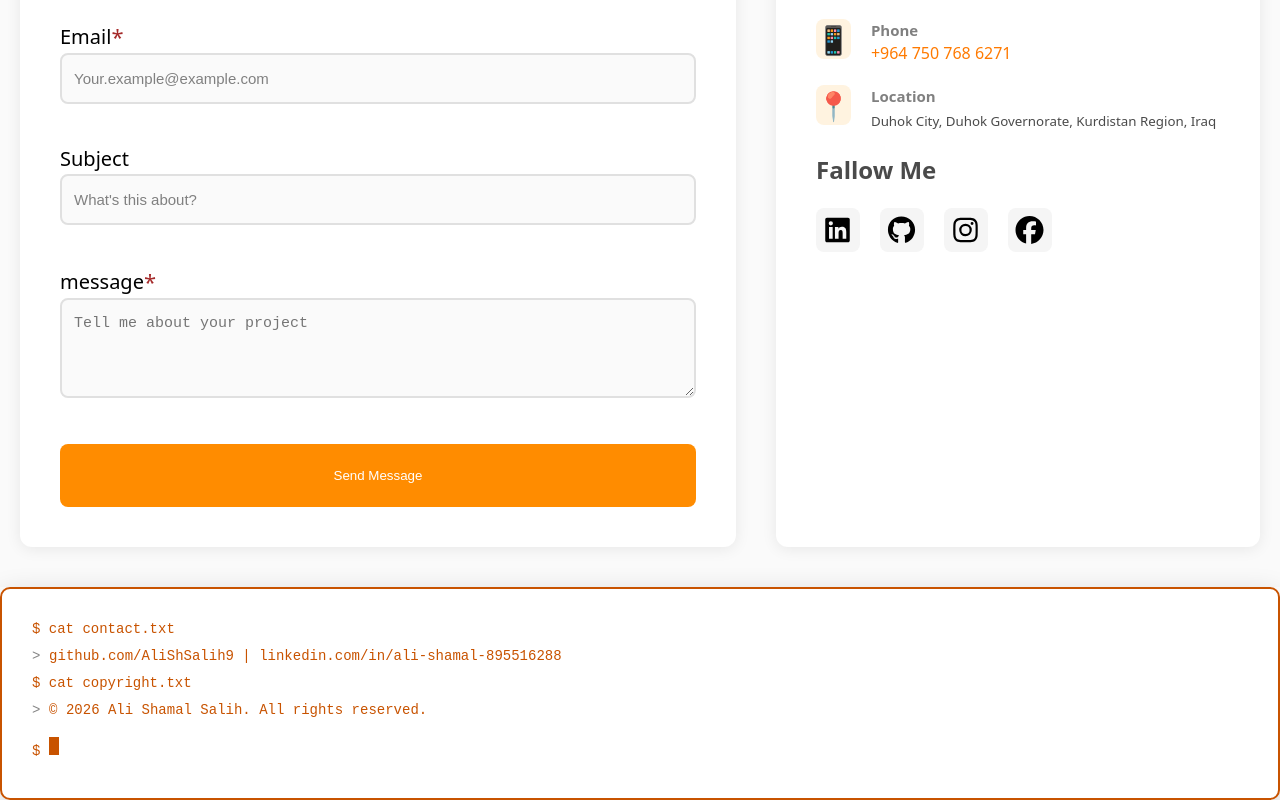
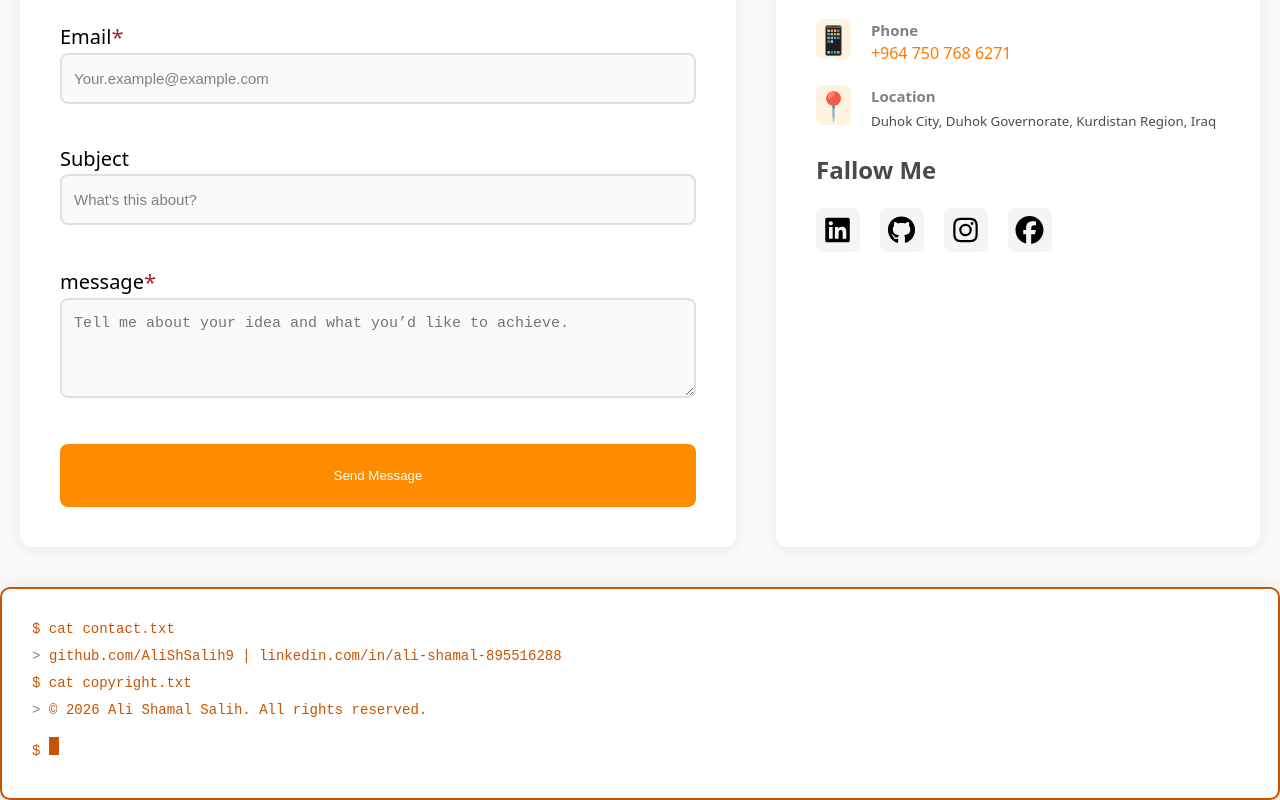
Before and after one commit to AliShSalih9/AliShamal-Portfolio, a React (Vite) app: page / in a window 1280 px wide. Shown: the part 7265-8065 px from the top of the page. Built offline with nearby package versions, Linux system fonts and the light colour scheme.

Commit message:
Update data contact

```diff
--- a/src/contact.tsx
+++ b/src/contact.tsx
@@ -108,7 +108,7 @@ setLoading(false);
                  minLength={15}
 
                  onChange={handleChange}
-                 placeholder="Tell me about your project"
+                 placeholder="Tell me about your idea and what you’d like to achieve."
                  required
               />
     </div>
@@ -116,8 +116,7 @@ setLoading(false);
   {loading ? "Sending..." : "Send Message"}
 </button>
 
-    {statusMessage}
-</div>
+ </div>
 <div className="left-contact">
     <h2>Get In Touch</h2>
 <div className="info-contact">
```
